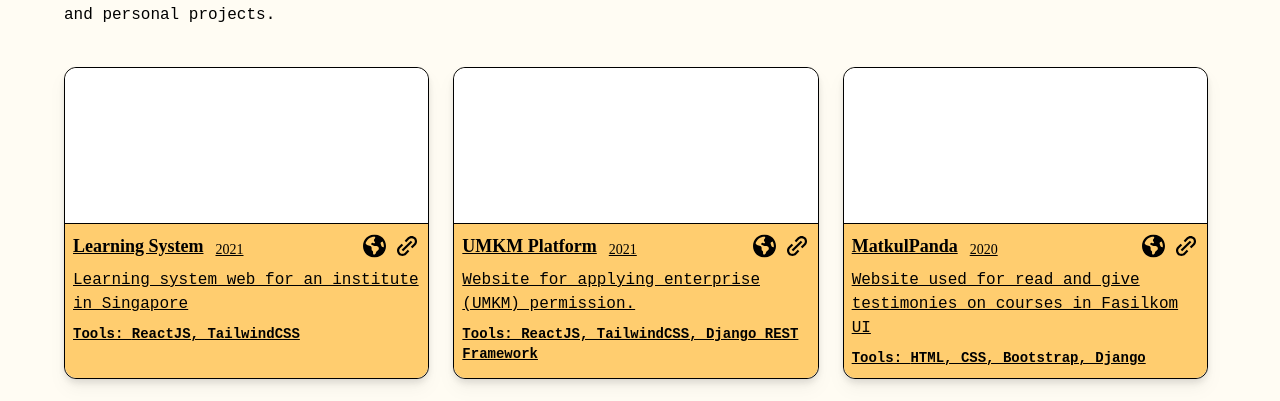
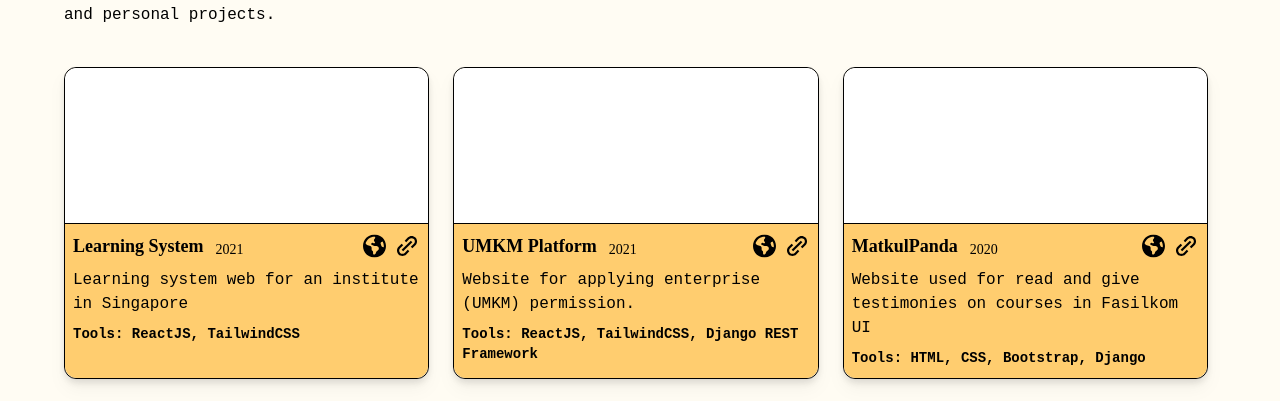
Before and after one commit to yasminadelia/personal-web2023, a Next.js app: page /projects in a window 1280 px wide. Shown: the part 209-610 px from the top of the page. Built offline with nearby package versions, Linux system fonts and the light colour scheme.

Commit message:
style: edit link

```diff
--- a/src/components/CardProject.jsx
+++ b/src/components/CardProject.jsx
@@ -12,7 +12,10 @@ const CardProject = ({ title, date, desc, tools, webLink, repoLink }) => {
         transition duration-300 ease-in-out hover:border-black"
     >
       <div className="h-full rounded-xl border">
-        <Link href={"#"} className="text-black hover:text-black">
+        <Link
+          href={"#"}
+          className="text-black no-underline hover:text-black hover:no-underline"
+        >
           {/* <img></img> */}
           <div className="h-1/2 rounded-t-xl bg-white"></div>
           <div className="h-1/2 space-y-2 rounded-b-xl border-t bg-theme4 p-2">
```
